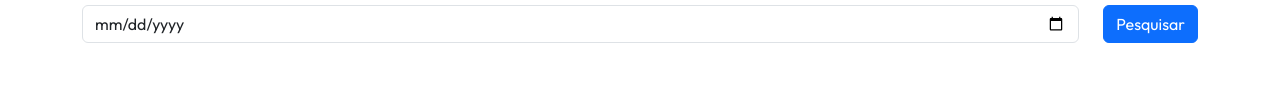
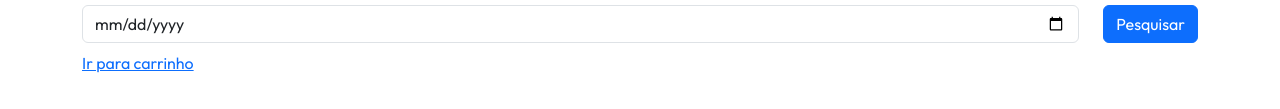
Before and after one commit to Felipe8959/Carrinho_nodejs, a website: page public/consulta.html in a window 1280 px wide. Shown: the part 197-306 px from the top of the page. Drawn offline with nearby package versions, Linux system fonts and the light colour scheme.

Commit message:
link p/ carrinho na consulta

```diff
--- a/public/consulta.css
+++ b/public/consulta.css
@@ -7,3 +7,7 @@ html, body {
 #navbarUsername{
     color: white;
 }
+
+#carrinhoConsulta{
+    margin-top: 8px;
+}
--- a/public/consulta.html
+++ b/public/consulta.html
@@ -30,6 +30,11 @@
             </div>
             <div class="col-auto">
                 <button id="consultarComprasBtn" class="btn btn-primary">Pesquisar</button>
+            </div>
+            <div id="carrinhoConsulta" class="row mb-3">
+                <div class="col">
+                    <a href="/carrinho">Ir para carrinho</a>
+                </div>
             </div>
         </div>
         <!-- onde a tabela será inserida -->
@@ -88,13 +93,13 @@
                         // Obtenha a data do input
                         const inputData = document.getElementById('dataInput').value;
 
-                        // Converta a data para o formato esperado pelo servidor
                         // const dataObj = new Date(compra.data);
                         // const dia = String(dataObj.getDate()).padStart(2, '0');
                         // const mes = String(dataObj.getMonth() + 1).padStart(2, '0'); // Mês começa do zero
                         // const ano = dataObj.getFullYear();
                         // const dataFormatada = `${ano}-${mes}-${dia}`;
                         const dataFormatada = new Date(compra.data).toLocaleDateString('pt-BR');
+                        // const dataFormatada = new date(compra.data).toISOString().split('T')[0];
                         //const dataFormatada = new Date(compra.data).toLocaleString('pt-BR');
                         tr.innerHTML = `<td>${compra.produto}</td><td>R$ ${compra.preco}</td><td>${compra.quantidade}</td><td>${dataFormatada}</td><td>${compra.usuario}</td>`;
                         tbody.appendChild(tr);
--- a/server.js
+++ b/server.js
@@ -150,7 +150,6 @@ app.post('/salvarItens', (req, res) => {
       text: 'INSERT INTO itens_carrinho (produto, preco, limite, quantidade, data, usuario) VALUES ($1, $2, $3, $4, $5, $6)',
       values: [item.produto, item.preco, limite, item.quantidade, data, usuario]
     };
-    console.log(data + ' TESTE');
 
     client.query(query, (err, result) => {
       if (err) {
```
